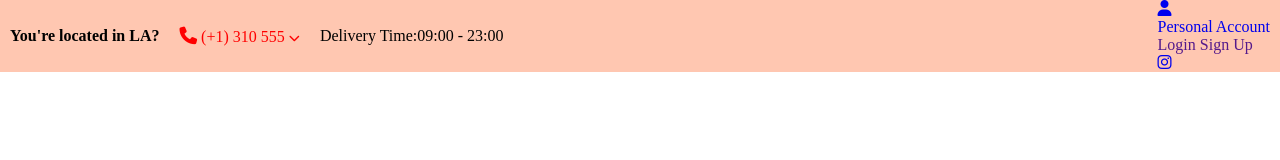
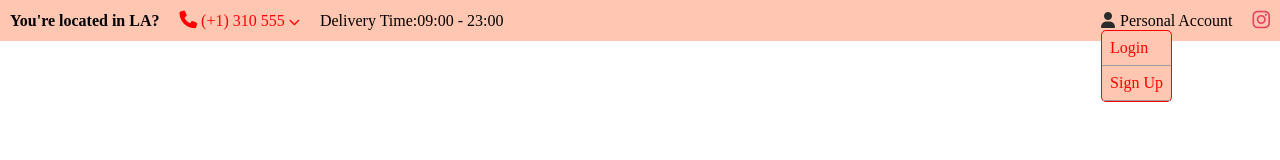
Before and after one commit to Zeynab-jalalian/Pizza-Web, a plain HTML site: page index.html in a window 1280 px wide. Both pictures are taken after a click on the link "Personal Account". Drawn offline with Linux system fonts and the light colour scheme.

Commit message:
header-top-right

```diff
--- a/index.html
+++ b/index.html
@@ -39,7 +39,7 @@
         </div>
 
 
-        <a href="https://www.instagram.com/frontend.end" target="_blank"><i class="fab fa-instagram"></i></a>
+        <a href="https://www.instagram.com/frontend.end" target="_blank"><i class="fab fa-instagram" style="color:#e4405f;font-size: 20px;"></i></a>
     </div>
   </div>
 
--- a/script.js
+++ b/script.js
@@ -2,3 +2,7 @@
 document.querySelector('.phone-dropdown-icon').addEventListener('click',function(){
     document.querySelector('.phone-container').classList.toggle('open');
 })
+/* personel-account */
+document.querySelector('.account-dropdown-toggle').addEventListener('click',function(){
+    document.querySelector('.personal-account').classList.toggle('open');
+})
--- a/style.css
+++ b/style.css
@@ -13,15 +13,15 @@ a{
     display: flex;
     justify-content: space-between;
     align-items: center;
-    padding: 0 10px;
+    padding:10px;
 }
 
-.header-top-left {
+.header-top-left ,.header-top-right{
     display: flex;
     justify-content: center;
     align-items: center;
 }
-
+/* header-top-left */
 .phone-container{
     position: relative;
     display: inline-block;
@@ -71,3 +71,42 @@ a{
     font-size: 0.7rem;
     cursor: pointer;
 }
+/* header-top-right */
+.personal-account{
+    margin-right: 20px;
+    position: relative;
+}
+.account-dropdown-toggle{
+    display: flex;
+    justify-content: center;
+    align-items: center;
+}
+.account-dropdown-toggle span{
+    margin-right: 5px;
+    color: rgb(43, 43, 43);
+}
+.account-dropdown-toggle p{
+    color: #000000;
+}
+.account-dropdown-menu{
+   display: none;
+   position: absolute;
+   top: 100%;
+   left: 0;
+   background: #ffc7b1;
+   border: 1px solid red;
+   border-radius: 5px;
+   z-index: 1;
+}
+.account-dropdown-menu a{
+    display: block;
+    padding: 8px;
+    color: red;
+    border-bottom: 1px solid #9c9c9c;
+}
+.account-dropdown-menu a:hover{
+    background: #ff964f;
+}
+.personal-account.open .account-dropdown-menu{
+    display: block;
+}
```
